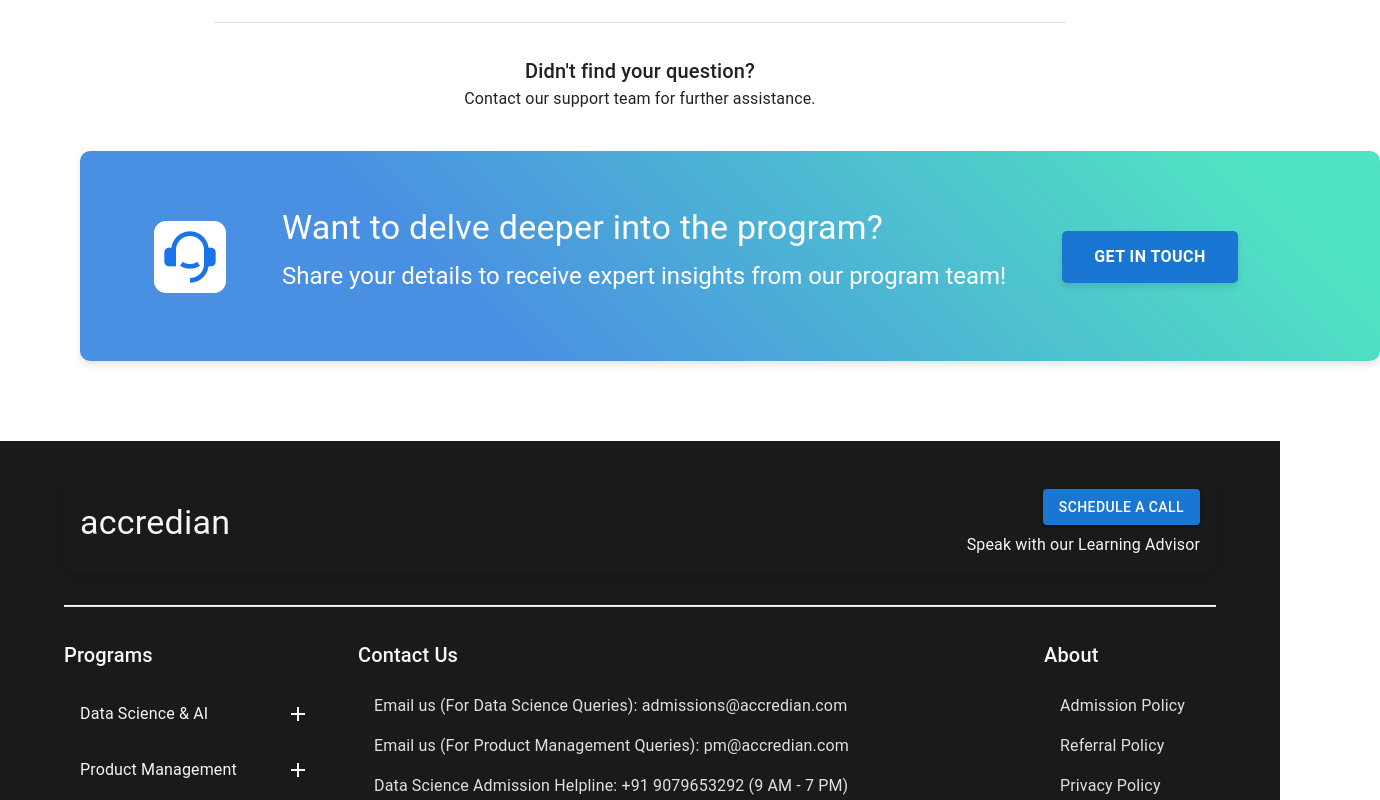
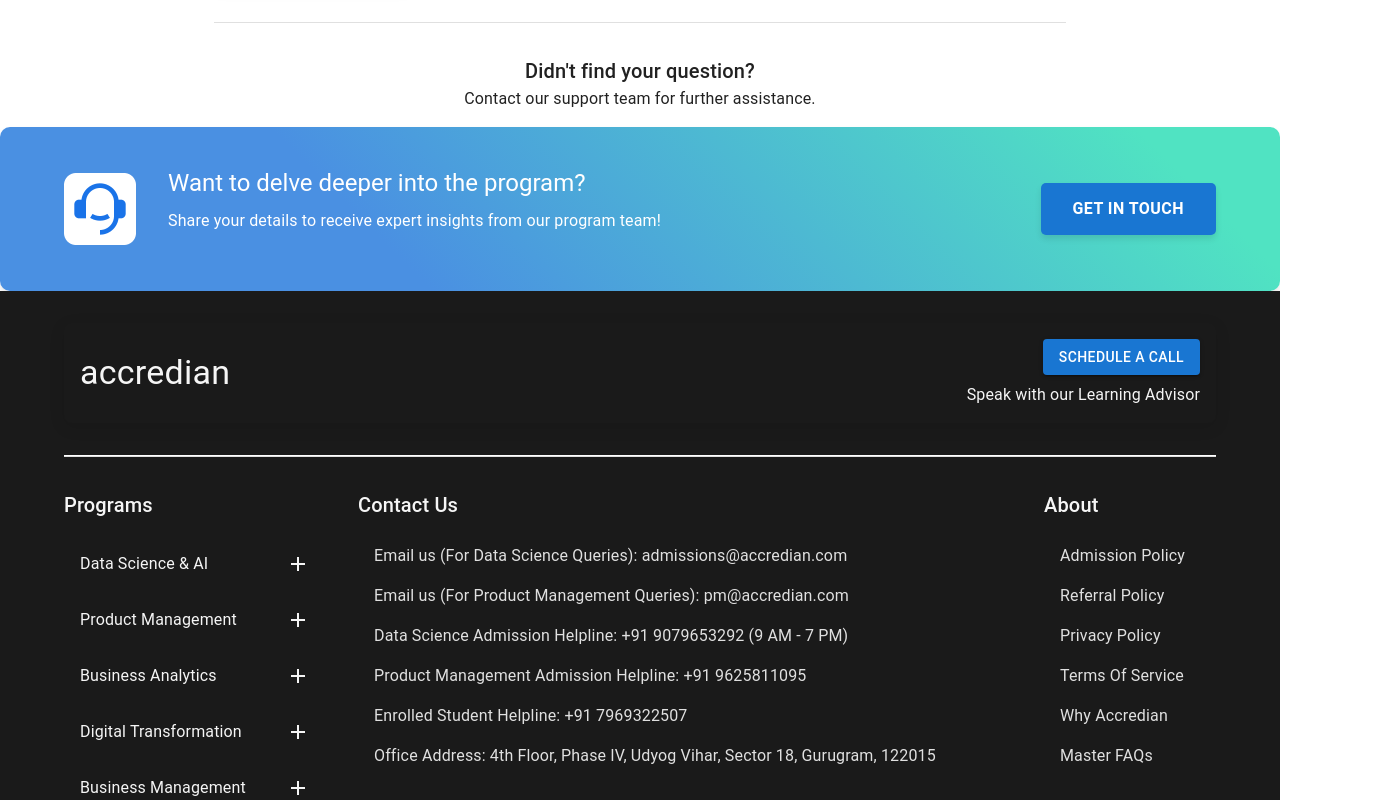
Before and after one commit to PrachiBhatt443/Accredian-frontend-task, a React (Create React App) app: page / in a window 1280 px wide. Shown: the part 2560-3360 px from the top of the page, 1380 px wide, since content can reach past the window. Built offline with nearby package versions, Linux system fonts and the light colour scheme.

Commit message:
Update Support.jsx

```diff
--- a/src/components/Support.jsx
+++ b/src/components/Support.jsx
@@ -21,43 +21,53 @@
   return (
     <Box
       sx={{
-        margin: isMobile ? 2 : 10,
-        width: isMobile ? '100%' : '1300px',
-        height: isMobile ? 'auto' : '210px',
+        width: '100%',
         background: 'linear-gradient(45deg, #4A90E2 30%, #50E3C2 90%)',
         color: 'white',
-        padding: isMobile ? '10px' : 'auto',
+        padding: isMobile ? '20px' : '40px',
         borderRadius: '10px',
         boxShadow: '0px 4px 6px rgba(0, 0, 0, 0.1)',
         textAlign: 'left',
-        position: 'relative',
       }}
     >
-      <Container maxWidth="lg">
-        <Grid container spacing={7} alignItems="center">
-          <Grid item>
+      <Container>
+        <Grid
+          container
+          spacing={4}
+          direction={isMobile ? 'column' : 'row'}
+          alignItems="center"
+        >
+          <Grid item xs={12} sm="auto">
             <Box
               sx={{
                 width: 72,
                 height: 72,
                 backgroundImage: `url(${call})`,
                 backgroundSize: 'cover',
-                backgroundPosition: 'center',
                 borderRadius: 1,
+                margin: '0 auto',
               }}
             />
           </Grid>
-          <Grid item>
-            <Box>
-              <Typography variant="h4" component="h2" gutterBottom>
+          <Grid item xs={12} sm>
+            <Typography
+              variant="h5"
+              component="h2"
+              textAlign={isMobile ? 'center' : 'left'}
+              gutterBottom
+            >
               Want to delve deeper into the program?
             </Typography>
-              <Typography variant="h5" component="p" paragraph>
+            <Typography
+              variant="subtitle1"
+              textAlign={isMobile ? 'center' : 'left'}
+              paragraph
+            >
               Share your details to receive expert insights from our program team!
             </Typography>
-            </Box>
           </Grid>
-          <Grid item>
+          <Grid item xs={12} sm="auto">
+            <Box textAlign={isMobile ? 'center' : 'left'}>
               <Button
                 onClick={handleGetInTouchClick}
                 variant="contained"
@@ -75,6 +85,7 @@
               >
                 {formVisible ? 'Hide Form' : 'Get in Touch'}
               </Button>
+            </Box>
           </Grid>
 
           {formVisible && (
@@ -92,7 +103,7 @@
                   borderRadius: '10px',
                   boxShadow: '0px 4px 6px rgba(0, 0, 0, 0.1)',
                   padding: '20px',
-                  maxWidth: '600px',
+                  maxWidth: '90%',
                   margin: '0 auto',
                 }}
               >
```
Lines whose indentation alone changed are shown as unchanged.
